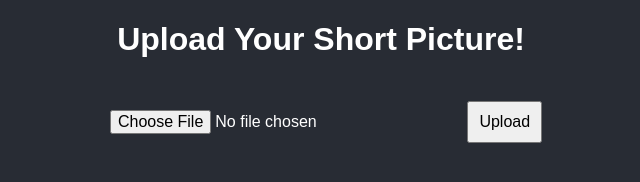
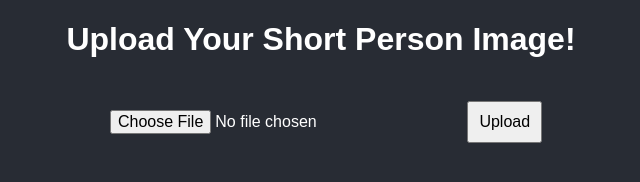
Before and after one commit to Donnyplease00/Barstool-Shorts, a plain HTML site: page index.html in a window 1280 px wide. Shown: the whole page, without its empty margins (319-959 px from the left). Drawn offline with Linux system fonts and the light colour scheme.

Commit message:
Update index.html

```diff
--- a/index.html
+++ b/index.html
@@ -7,7 +7,7 @@
     <link rel="stylesheet" href="style.css">
 </head>
 <body>
-    <h1>Upload Your Short Picture!</h1>
+    <h1>Upload Your Short Person Image!</h1>
     <input type="file" id="fileInput" />
     <button onclick="uploadImage()">Upload</button>
     <div id="gallery"></div>
```
